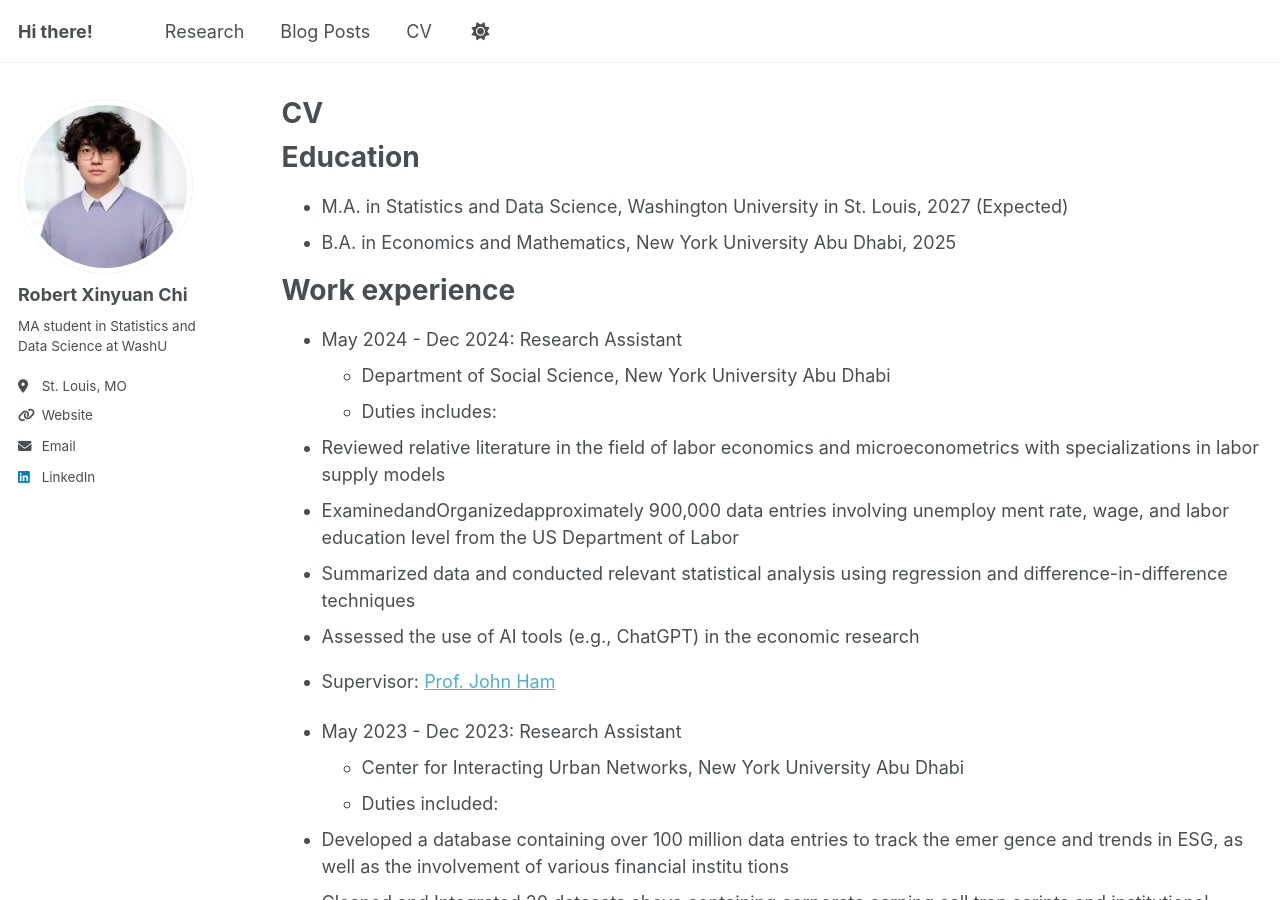
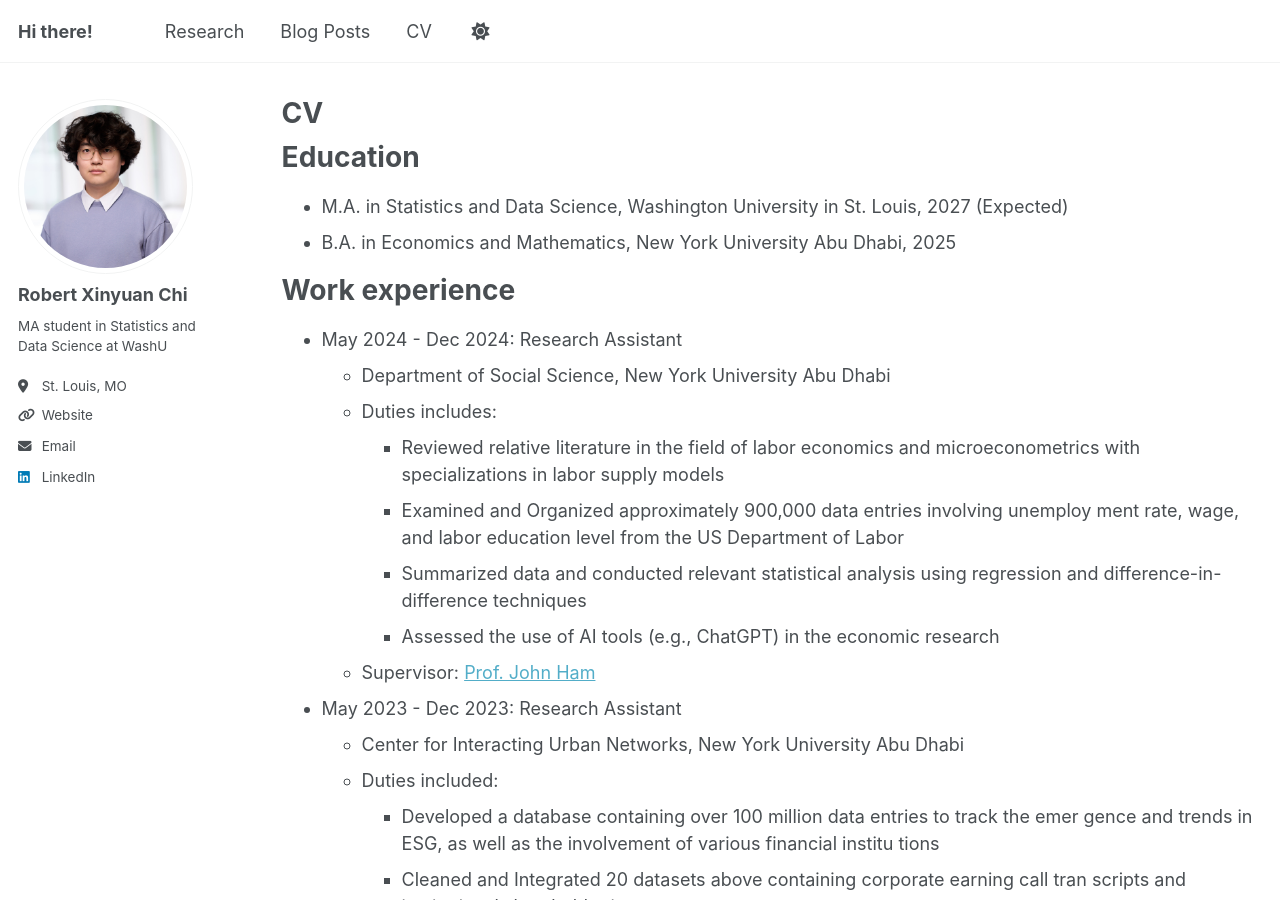
Before and after one commit to xychi75/xychi75.github.io, a Jekyll site: the page built from _pages/cv.md, in a window 1280 px wide and 900 px high. Built offline with Jekyll 4.4.1, drawn with Linux system fonts in a browser that asks for light colours; a script that is not in the unit is left out; a file with an impossible date is left out.

Commit message:
Update cv.md

```diff
--- a/_pages/cv.md
+++ b/_pages/cv.md
@@ -19,28 +19,28 @@
 * May 2024 - Dec 2024: Research Assistant
   * Department of Social Science, New York University Abu Dhabi
   * Duties includes:
- - Reviewed relative literature in the field of labor economics and microeconometrics
+    * Reviewed relative literature in the field of labor economics and microeconometrics
  with specializations in labor supply models
- - ExaminedandOrganizedapproximately 900,000 data entries involving unemploy
+    * Examined and Organized approximately 900,000 data entries involving unemploy
 ment rate, wage, and labor education level from the US Department of Labor
- - Summarized data and conducted relevant statistical analysis using regression and
+    * Summarized data and conducted relevant statistical analysis using regression and
  difference-in-difference techniques
- - Assessed the use of AI tools (e.g., ChatGPT) in the economic research
+    * Assessed the use of AI tools (e.g., ChatGPT) in the economic research
   * Supervisor: [Prof. John Ham](https://sites.google.com/site/johnhamecon/home)
 
 * May 2023 - Dec 2023: Research Assistant
   * Center for Interacting Urban Networks, New York University Abu Dhabi
   * Duties included:
- - Developed a database containing over 100 million data entries to track the emer
+    * Developed a database containing over 100 million data entries to track the emer
 gence and trends in ESG, as well as the involvement of various financial institu
 tions
- - Cleaned and Integrated 20 datasets above containing corporate earning call tran
+    * Cleaned and Integrated 20 datasets above containing corporate earning call tran
 scripts and institutional shareholder investment
- - Created a large, networked, textual dataset that contains approximately 100,000
+    * Created a large, networked, textual dataset that contains approximately 100,000
  entries on ESG and climate risk
- - Augmented the dataset by identifying named entities, topics and sentiments over
+    * Augmented the dataset by identifying named entities, topics and sentiments over
  time
- - Tested hypotheses about variations in ESG investing across business sectors and
+    * Tested hypotheses about variations in ESG investing across business sectors and
  main institutional shareholder
   * Supervisor: [Prof. Kinga Makovi](https://makovi.net/) and [Prof. Thomas Marlow](https://www.thomas-marlow.com/)
 
```
